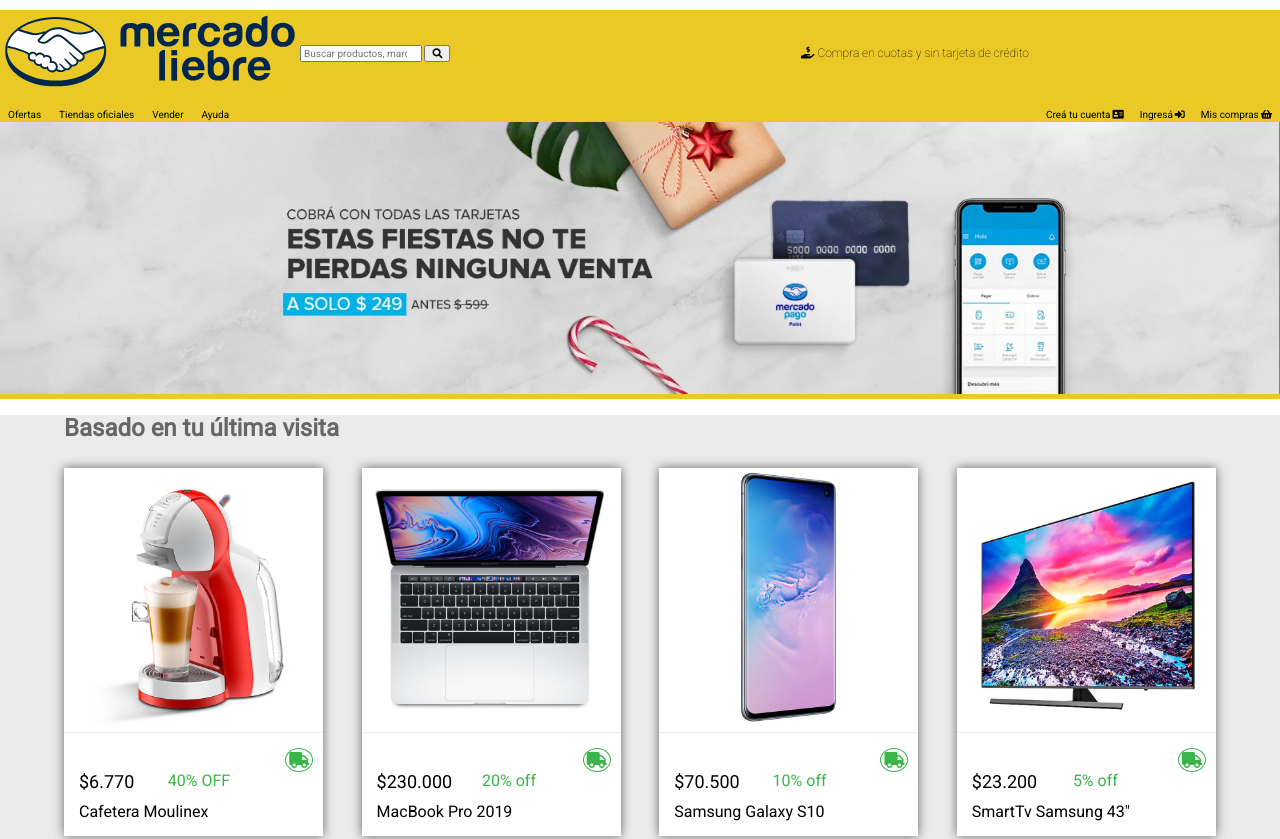
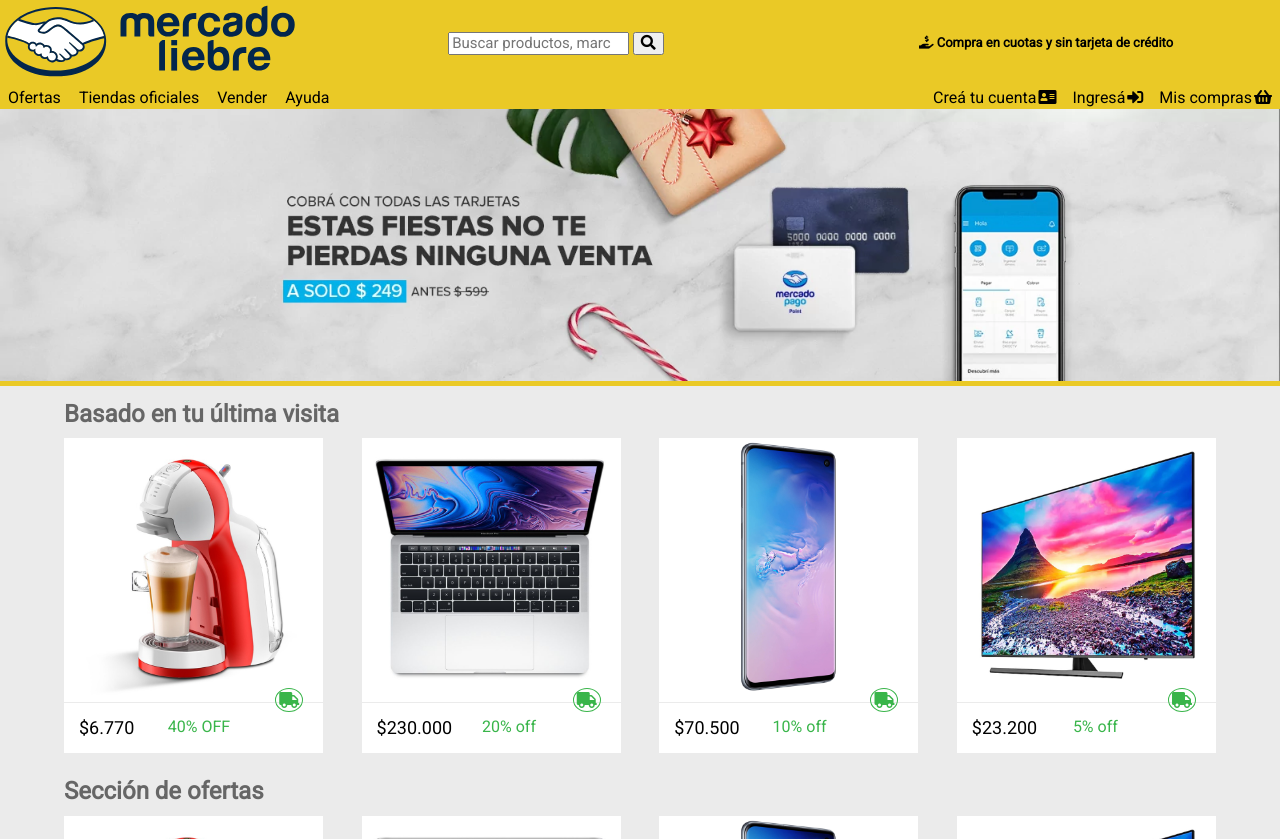
Before and after one commit to horaciogs/integrador01_Mercado_Liebre, a website: page views/home.html in a window 1280 px wide. Shown: the top 839 px of the page. Drawn offline with Linux system fonts and the light colour scheme; files that its build step writes are made by us from their sources.

Commit message:
Finalizado sin efectos

```diff
--- a/public/css/styles.css
+++ b/public/css/styles.css
@@ -6,6 +6,8 @@
 body {
     font-family: 'Roboto';
 }
+
+/*--------HEADER--------------*/
 
 .body-header {
     background-color: #EAC926;
@@ -17,6 +19,7 @@
     flex-direction: row;
     flex-wrap: wrap;
     justify-content: space-between;
+    margin: auto;
 }
 
 .header-logo {
@@ -29,16 +32,16 @@
     width: 50%;
     font-size: 10px;
     align-self: center;
+    text-align: center;
 }
-
 
 .header-texto-compras {
     font-size: 12px;
-    font-weight: 100;
+    font-weight: 100px;
+    align-self: center;
     text-align: center;
     margin: auto;
-    margin-bottom: 5px;
-    margin-top: 5px;
+    padding: 10px 0px;
 }
 
 .header-burger-menu {
@@ -75,6 +78,8 @@
     width: 100%;
 }
 
+/*--------MAIN--------------*/
+
 .body-main {
     background-color: #ebebeb;
 }
@@ -88,6 +93,8 @@
 .titulares {
     font-size: 24px;
     color: #666;
+    margin: 0%;
+    padding-top: 15px;
 }
 
 .main-section article {
@@ -101,12 +108,20 @@
     border: solid 1px #39b54a;
     border-radius: 100%;
     padding: 3px;
-    margin-left: 90%;
+    position: absolute;
+    right: 20px;
+    top: -15px;
+    transition: transform 1s;
+}
+
+main section article div i:hover {
+    transform: rotateZ(-90deg);
 }
 
 .main-article-div {
     border-top: solid 1px #ebebeb;
     padding: 15px;
+    position: relative;
 }
 
 .article-price {
@@ -118,6 +133,11 @@
     display: none;
     font-size: 16px;
     margin-top: 10px;
+    transition: display 1s;
+}
+
+main section div article:hover .article-desc {
+    display: block;
 }
 
 .article-off {
@@ -131,6 +151,8 @@
     font-family: 'Roboto', sans-serif;
 }
 
+/*--------FOOTER--------------*/
+
 footer section {
     text-align: center;
     color: #666;
@@ -143,8 +165,12 @@
 
 footer section article i {
      color: #1259c3;
-     size: 2em;
+     font-size: 2em;
      margin-bottom: 10px;
+ }
+
+footer section article:hover i {
+    color: #EAC926;
  }
 
  .footer-final {
@@ -153,35 +179,21 @@
     color: #666;
 }
 
+/*------------media-tablet------------*/
+
 @media (min-width: 361px) {
-
-    .header-barra-superior {
-        display: flex;
-        flex-direction: row;
-        align-items: center;
-        justify-content: space-between;
-        margin-top: 10px;
-        margin-bottom: 10px;
+    .header-logo,
+    .header-search {
+        width: 40%;
     }
 
-    .header-logo {
-        max-width: 250px;
-        flex-grow: 0.33;
+    .header-texto-compras {
+        width: 20%;
+        font-size: 13px;
     }
 
     .header-search {
-        flex-grow: 0.33;
-        max-width: 250px;
-    }
-
-    .search {
-        max-height: 24px;
-    }
-
-    .header-texto-compras {
-        flex-grow: 0.33;
-        align-self: center;
-        max-width: 250px;
+        font-size: 15px;
     }
 
     .header-burger-menu {
@@ -189,7 +201,6 @@
     }
 
     .header-nav {
-        font-size: 10px;
         display: flex;
         justify-content: space-between;
     }
@@ -202,26 +213,24 @@
         margin: 0px 8px;
     }
 
-    .main-section article {
+    .main-section article:hover {
         box-shadow: 0px 0px 10px rgb(100, 100, 100);
     }
 
-    .article-desc {
-        display: block;
-    }
-
-    .contenedor-01 {
+    .contenedor-articulos {
         display: flex;
         flex-wrap: wrap;
         justify-content: space-between;
         margin: auto;
     }
 
-    .contenedor-01 article {
+    .contenedor-articulos article {
         width: 45%;
     }
 
 }
+
+/*----------media-desktop---------*/
 
 @media (min-width: 769px) {
 
@@ -237,7 +246,7 @@
         align-items: center;
     }
 
-    .contenedor-01 article {
+    .contenedor-articulos article {
         width: 22.5%;
     }
 
@@ -247,4 +256,8 @@
         justify-content: space-between;
     }
 
+    footer section article i {
+        width: 80%;
+    }
+
 }
--- a/views/home.html
+++ b/views/home.html
@@ -9,8 +9,6 @@
     <link rel="preconnect" href="https://fonts.googleapis.com">
     <link rel="preconnect" href="https://fonts.gstatic.com" crossorigin>
     <link href="https://fonts.googleapis.com/css2?family=Poppins:wght@200&family=Roboto:wght@100&display=swap" rel="stylesheet">
-    <link rel="preconnect" href="https://fonts.googleapis.com">
-    <link rel="preconnect" href="https://fonts.gstatic.com" crossorigin>
     <link href="https://fonts.googleapis.com/css2?family=Poppins:wght@200&family=Roboto&display=swap" rel="stylesheet">
     <link href="./css/normalize.css" rel="stylesheet"/>
     <link href="./css/styles.css" rel="stylesheet"/>
@@ -20,12 +18,12 @@
 
         <div class="header-barra-superior">
                 <div class="header-logo">
-                    <img src="/images/logo-mercado-liebre.svg">
+                    <a href="/"><img src="/images/logo-mercado-liebre.svg"></a>
                 </div>
                 <div class="header-search">
-                    <form>
+                    <form action="#" method="GET">
                         <input type="search" placeholder="Buscar productos, marcas">
-                        <button class="search"> <i class="fas fa-search"></i></button>
+                        <button class="search"><i class="fas fa-search"></i></button>
                     </form>
                 </div>
             <h2 class="header-texto-compras"><i class="fas fa-hand-holding-usd"></i> Compra en cuotas y sin tarjeta de crédito</h2>
@@ -55,7 +53,7 @@
         <section class="main-section">
 
             <h1 class="titulares">Basado en tu última visita</h1>
-            <div class="contenedor-01">
+            <div class="contenedor-articulos">
                 <article>
                     <img src="/images/img-cafetera-moulinex.jpg" width="100%">
                     <div class="main-article-div">
@@ -109,7 +107,7 @@
         <section class="main-section">
 
             <h1 class="titulares">Sección de ofertas</h1>
-            <div class="contenedor-01">
+            <div class="contenedor-articulos">
                 <article>
                     <img src="/images/img-cafetera-moulinex.jpg" width="100%">
                     <div class="main-article-div">
```
Also changed, not shown: public/css/styles-register-and-login.css (+27 -0 lines), views/login.html (+6 -1 lines), views/register.html (+8 -2 lines).
